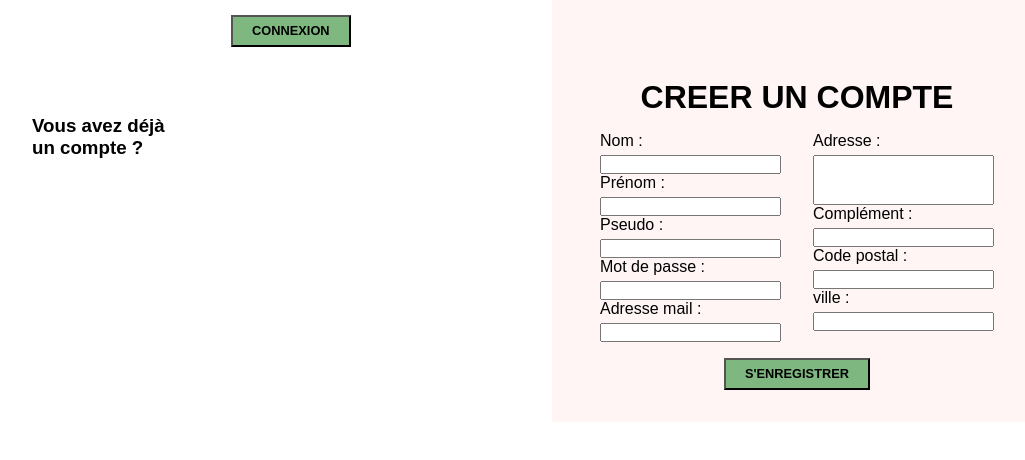
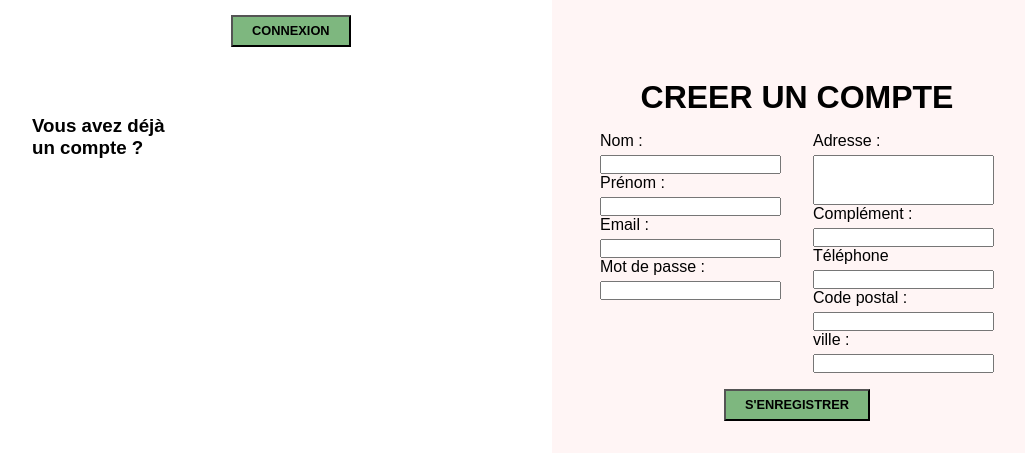
Before and after one commit to manueldurand/musageboutique, a PHP site: page /index.php?uc=inscription in a window 1280 px wide. Shown: the part 275-735 px from the top of the page, without its empty margins (87-1112 px from the left). Run offline with PHP 8.4, Linux system fonts and the light colour scheme; some web fonts are replaced.

Commit message:
erreur à l'inscription

```diff
--- a/Controleur/CompteControleur.php
+++ b/Controleur/CompteControleur.php
@@ -14,6 +14,7 @@ switch ($action) {
             $mdp = filter_input(INPUT_POST, 'mdp');
             $adresse = filter_input(INPUT_POST, 'adresse');
             $complement_adresse = filter_input(INPUT_POST, 'complement_adresse');
+            $tel = filter_input(INPUT_POST, 'telephone');
             $cp = filter_input(INPUT_POST, 'cp');
             $ville = filter_input(INPUT_POST, 'ville');
         }
@@ -38,10 +39,10 @@ switch ($action) {
             $uc = 'inscription';
         } else {
             try {
-                $id = M_Client::creerClient($nom, $prenom, $mdp, $email, $adresse, $complement_adresse, $cp, $ville);
+                $id = M_Client::creerClient($nom, $prenom, $mdp, $email, $adresse, $complement_adresse, $tel, $cp, $ville);
                 afficheMessage("Félicitations, votre compte a bien été créé");
                 $_SESSION['id'] = $id;
-                $_SESSION['pseudo'] = $pseudo;
+                $_SESSION['prenom'] = $prenom;
                 $uc = 'bienvenue';
             } catch (\PDOException $e) {
                 echo $e;
@@ -53,14 +54,14 @@ switch ($action) {
 
     case 'connexion': {
             if (isset($_POST['connexion'])) {
-                $pseudo = trim(filter_input(INPUT_POST, 'pseudo'));
+                $email = trim(filter_input(INPUT_POST, 'email'));
                 $mdp = filter_input(INPUT_POST, 'mdp');
 
-                if (M_Client::clientExiste($pseudo) && (M_Client::checkMdp($pseudo, $mdp))) {
-                    $_SESSION['id'] = M_Client::checkMdp($pseudo, $mdp);
-                    $_SESSION['pseudo'] = $pseudo;
+                if (M_Client::clientExiste($email) && (M_Client::checkMdp($email, $mdp))) {
+                    $_SESSION['id'] = M_Client::checkMdp($email, $mdp);
+                    $_SESSION['prenom'] = $prenom;
                     var_dump($_SESSION);
-                    afficheMessage('Bienvenue ' . $pseudo);
+                    afficheMessage('Bienvenue ' . $prenom);
                     $uc = 'bienvenue';
                     break;
                 } else afficheMessage('Erreur d\'authentification, veuillez esssayer à nouveau');
@@ -81,7 +82,7 @@ switch ($action) {
             }
 
             if (isset($annul)) {
-                afficheMessage('welcome back, ' . $_SESSION['pseudo'] . ' !');
+                afficheMessage('welcome back, ' . $_SESSION['prenom'] . ' !');
                 $uc = '';
                 break;
             }
--- a/Modele/AccesDonnees.php
+++ b/Modele/AccesDonnees.php
@@ -17,7 +17,7 @@
 class AccesDonnees {
 
     private static $serveur = 'mysql:host=localhost';
-    private static $bdd = 'dbname=lafleur';
+    private static $bdd = 'dbname=lafleur2';
     private static $user = 'root';
     private static $mdp = '';
 
--- a/Modele/M_Client.php
+++ b/Modele/M_Client.php
@@ -3,21 +3,21 @@
 class M_Client {
 
 
-public static function existePseudo($pseudo){
-    $conn = AccesDonnees::getpdo();
-    $stmt = $conn->prepare("SELECT * FROM lafleur_clients WHERE pseudo = :p" );
-    $stmt->bindParam(":p", $pseudo);
-    $stmt->execute();
-    $user = $stmt->fetch();
-    if($user){
-        return true;
-    }else {
-        return false;
-    }
-}
+// public static function existePseudo($pseudo){
+//     $conn = AccesDonnees::getpdo();
+//     $stmt = $conn->prepare("SELECT * FROM lafleur_clients WHERE pseudo = :p" );
+//     $stmt->bindParam(":p", $pseudo);
+//     $stmt->execute();
+//     $user = $stmt->fetch();
+//     if($user){
+//         return true;
+//     }else {
+//         return false;
+//     }
+// }
 public static function existeEmail($email){
     $conn = AccesDonnees::getpdo();
-    $stmt = $conn->prepare("SELECT * FROM lafleur_clients WHERE email = :d" );
+    $stmt = $conn->prepare("SELECT * FROM lafleur_clients WHERE email_client = :d" );
     $stmt->bindParam(":d", $email);
     $stmt->execute();
     $user = $stmt->fetch();
@@ -28,29 +28,65 @@ public static function existeEmail($email){
     }
 }
 
-public static function creerClient($nom, $prenom, $pseudo, $mdp, $email, $adresse, $complement_adresse, $cp, $ville) {
+public static function creerClient($nom, $prenom, $mdp, $email, $adresse, $complement_adresse, $tel, $cp, $ville) {
 
     $conn = AccesDonnees::getpdo();
+    $conn->beginTransaction();
+
+try {
     $mdp = password_hash($mdp, PASSWORD_BCRYPT);
-        $req = "INSERT INTO lafleur_clients(nom, prenom, pseudo, mdp, email, adresse, complement_adresse, cp, ville) ";
-        $req .= "VALUES (:nom, :prenom, :pseudo, :mdp, :email, :adresse, :complement_adresse, :cp, :ville)";
-        $statement = $conn->prepare($req);
-        $statement->bindParam(":nom", $nom);
-        $statement->bindParam(":prenom", $prenom);
-        $statement->bindParam(":pseudo", $pseudo);
-        $statement->bindParam(":mdp", $mdp);
-        $statement->bindParam(":email", $email);
-        $statement->bindParam(":adresse", $adresse);
-        $statement->bindParam(":complement_adresse", $complement_adresse);
-        $statement->bindParam(":cp", $cp);
-        $statement->bindParam(":ville", $ville);
-        $statement->execute();
-        $id = $conn->lastInsertId();
-        return $id;
+    $req1 = "INSERT INTO lafleur_villes(ville) VALUES (:ville)";
+    $statement1 = $conn->prepare($req1);
+    $statement1->bindParam(':ville', $ville);
+    $statement1->execute();
+    $idVille = $conn->lastInsertId();
+
+    $req2 = "INSERT INTO lafleur_code_postal(code_postal) VALUES (:cp)";
+    $statement2 = $conn->prepare($req2);
+    $statement2->bindParam(':cp', $cp);
+    $statement2->execute();
+    $idCp = $conn->lastInsertId();
+
+    $req3 = "INSERT INTO lafleur_adresses(adresse, complement_adresse, code_postal_id, ville_id) ";
+    $req3 .= "VALUES (':adresse', ':complement_adresse', ':code_postal_id', ':ville_id')";
+    $statement3 = $conn->prepare($req3);
+    $statement3->bindParam(':adresse', $adresse);
+    $statement3->bindParam(':complement_adresse', $complement_adresse);
+    $statement3->bindParam(':code_postal_id', $idCp);
+    $statement3->bindParam(':ville_id', $idVille);
+    $statement3->execute();
+    $idAdresse = $conn->lastInsertId();
+
+    $req4 = "INSERT INTO lafleur_clients(nom_client, prenom_client, email_client, mot_de_passe, telephone, lafleur_adresses_id) ";
+    $req4 .= "VALUES (':nom',':prenom', ':email', ':mdp', ':tel', ':adId')";
+    $statement4 = $conn->prepare($req4);
+    $statement4->bindParam(':nom', $nom);
+    $statement4->bindParam(':prenom', $prenom);
+    $statement4->bindParam(':email', $email);
+    $statement4->bindParam(':mdp', $mdp);
+    $statement4->bindParam(':tel', $tel);
+    $statement4->bindParam(':adId', $idAdresse);
+    $statement4->execute();
+    $idClient = $conn->lastInsertId();
+
+    $conn->commit();
+    afficheMessage('inscription réussie');
+
+    } catch (PDOException $e) {
+
+        $conn->rollback();
+        afficheErreurs();
+        afficheMessage($e);
+    }
+
+
+
 }
+
+
 public static function chercherClient($id) {
     $conn = AccesDonnees::getPdo();
-    $req = "SELECT nom, prenom, pseudo, email, adresse, complement_adresse, cp, ville FROM lafleur_clients WHERE id = :id";
+    $req = "SELECT nom, prenom, email, adresse, complement_adresse, cp, ville FROM lafleur_clients WHERE id = :id";
     $statement = $conn->prepare($req);
     $statement->bindParam(':id', $id);
     $statement->execute();
@@ -58,13 +94,13 @@ public static function chercherClient($id) {
     return $data;
 }
 
-public static function clientExiste($pseudo): bool
+public static function clientExiste($email): bool
 {
     $conn = AccesDonnees::getPdo();
     $req = 'SELECT id FROM lafleur_clients ';
     $req .= 'WHERE pseudo = :login';
     $stmt = $conn->prepare($req);
-    $stmt->bindParam(":login", $pseudo);
+    $stmt->bindParam(":login", $email);
     $stmt->execute();
 
     // L'identification est bonne si la requête a retourné
@@ -87,12 +123,12 @@ public static function clientExiste($pseudo): bool
  * @param String $mdp
  * @return void
  */
-public static function checkMdp(String $pseudo, String $mdp)
+public static function checkMdp(String $email, String $mdp)
 {
 $conn = AccesDonnees::getPdo();
-$req = "SELECT id, mdp FROM lafleur_clients WHERE pseudo = :pseudo";
+$req = "SELECT id, mdp FROM lafleur_clients WHERE email = :email";
 $stmt = $conn->prepare($req);
-$stmt->bindParam(':pseudo', $pseudo);
+$stmt->bindParam(':email', $email);
 $stmt->execute();
 
 $data = $stmt->fetch();
--- a/Vue/bienvenue.php
+++ b/Vue/bienvenue.php
@@ -1,6 +1,6 @@
 <section>
     <h3 class="titre centre">
-        Bienvenue, <?= $_SESSION['pseudo'] ?>
+        Bienvenue, <?= $_SESSION['prenom'] ?>
     </h3>
 <div class="btn-container">
     <a href="index.php?uc=compte&action=consulter"><button class="btn">voir mon compte</button></a>
--- a/Vue/compte.php
+++ b/Vue/compte.php
@@ -7,9 +7,6 @@
         </p>
         <p>
             Prénom: <?= $data[0]['prenom'] ?>
-        </p>
-        <p>
-            Pseudo: <?= $data[0]['pseudo'] ?>
         </p>
         <p>
             Adresse: <?= $data[0]['adresse'] ?>
--- a/Vue/connexion.php
+++ b/Vue/connexion.php
@@ -3,7 +3,7 @@
     <div class="connexion-container">
          <form action="index.php?uc=connexion&action=connexion" method="POST" class="form-inscription">
         <p>
-        <label for="pseudo">Pseudo : </label>
+        <label for="pseudo">Email : </label>
         <input type="text" id="pseudo" name="pseudo">
         </p>
         <p>
--- a/Vue/inscription.php
+++ b/Vue/inscription.php
@@ -22,17 +22,13 @@
         <input type="text" name="prenom" id="prenom" maxlength="45">
       </p>
       <p>
-        <label for="pseudo">Pseudo :</label>
-        <input type="text" name="pseudo" required id="pseudo">
+        <label for="email">Email :</label>
+        <input type="email" name="email" required id="email">
       </p>
       <p>
         <label for="mdp">Mot de passe :</label>
         <input type="password" name="mdp" id="mdp" maxlength="45">
       </p>
-      <p>
-          <label for="email">Adresse mail :</label>
-          <input type="email" name="email" required id="email">
-        </p>
     </div>
     <div class="col">
       <p>
@@ -41,7 +37,11 @@
       </p>
       <p>
         <label for="adresse">Complément :</label>
-        <input type="text" name="complement_adresse" id="adresse">
+        <input type="text" name="complement_adresse" id="complement">
+      </p>
+      <p>
+        <label for="telephone">Téléphone</label>
+        <input type="text" name="telephone" required id="telephone">
       </p>
       <p>
         <label for="code_postal">Code postal :</label>
```
